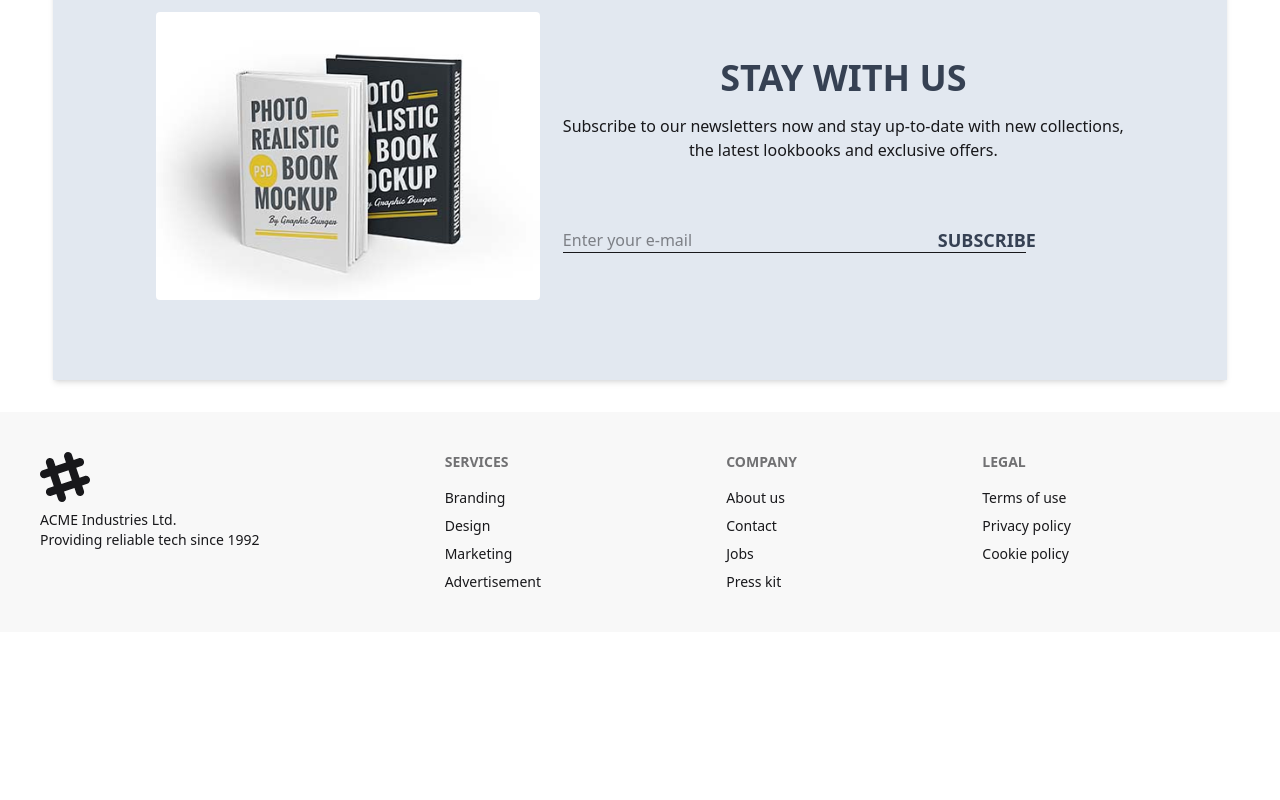
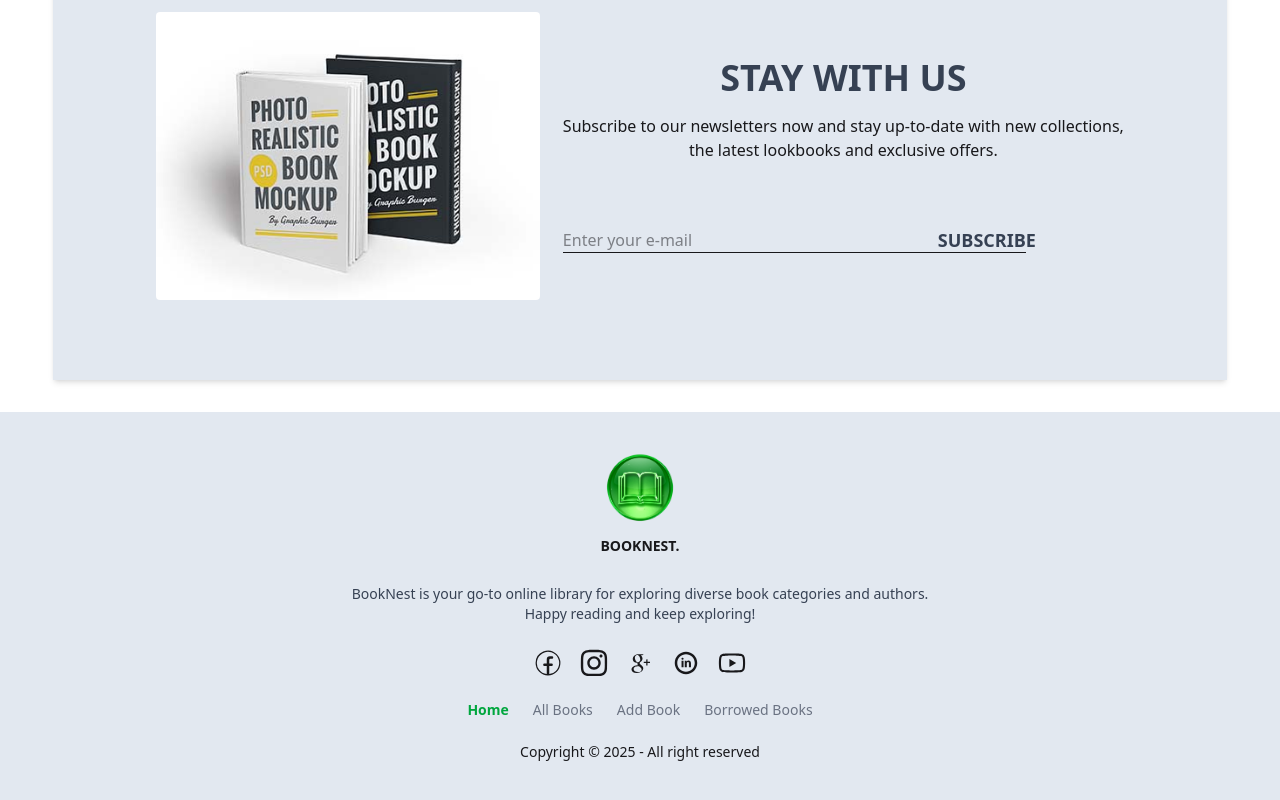
Before and after one commit to atik735/Library-client, a React (Vite) app: page / in a window 1280 px wide. Shown: the part 1329-2129 px from the top of the page. Before the commit the page ends 1961 px from the top, so only its background shows below. Built offline with nearby package versions, Linux system fonts and the light colour scheme; no server answers.

Commit message:
footer modified done

```diff
--- a/src/pages/Shared/Footer.jsx
+++ b/src/pages/Shared/Footer.jsx
@@ -1,46 +1,85 @@
 import React from 'react';
+import logo from '../../assets/logo.png'
+import { Link, NavLink } from 'react-router';
+import { CiFacebook } from "react-icons/ci";
+import { FaInstagram } from "react-icons/fa";
+import { TiSocialGooglePlus } from "react-icons/ti";
+import { TiSocialLinkedinCircular } from "react-icons/ti";
+import { AiOutlineYoutube } from "react-icons/ai";
+
 
 const Footer = () => {
+
+      	const links = <>
+	<li><NavLink to='/' className={({ isActive }) =>
+          isActive
+            ? "text-green-600 font-bold"
+            : "text-gray-500"
+        }
+>Home</NavLink></li>
+	<li><NavLink to='/allbooks' className={({ isActive }) =>
+          isActive
+            ? "text-green-600 font-bold"
+            : "text-gray-500"
+        }
+>All Books</NavLink></li>
+
+	<li><NavLink to='/addbook' className={({ isActive }) =>
+          isActive
+            ? "text-green-600 font-bold"
+            : "text-gray-500"
+        }
+>Add Book</NavLink></li>
+
+	<li><NavLink to={`/borrowedBooks`} className={({ isActive }) =>
+          isActive
+            ? "text-green-600 font-bold"
+            : "text-gray-500"
+        }
+>Borrowed Books </NavLink></li>
+
+</>
     return (
-<footer className="footer sm:footer-horizontal bg-base-200 text-base-content p-10">
-  <aside>
-    <svg
-      width="50"
-      height="50"
-      viewBox="0 0 24 24"
-      xmlns="http://www.w3.org/2000/svg"
-      fillRule="evenodd"
-      clipRule="evenodd"
-      className="fill-current">
-      <path
-        d="M22.672 15.226l-2.432.811.841 2.515c.33 1.019-.209 2.127-1.23 2.456-1.15.325-2.148-.321-2.463-1.226l-.84-2.518-5.013 1.677.84 2.517c.391 1.203-.434 2.542-1.831 2.542-.88 0-1.601-.564-1.86-1.314l-.842-2.516-2.431.809c-1.135.328-2.145-.317-2.463-1.229-.329-1.018.211-2.127 1.231-2.456l2.432-.809-1.621-4.823-2.432.808c-1.355.384-2.558-.59-2.558-1.839 0-.817.509-1.582 1.327-1.846l2.433-.809-.842-2.515c-.33-1.02.211-2.129 1.232-2.458 1.02-.329 2.13.209 2.461 1.229l.842 2.515 5.011-1.677-.839-2.517c-.403-1.238.484-2.553 1.843-2.553.819 0 1.585.509 1.85 1.326l.841 2.517 2.431-.81c1.02-.33 2.131.211 2.461 1.229.332 1.018-.21 2.126-1.23 2.456l-2.433.809 1.622 4.823 2.433-.809c1.242-.401 2.557.484 2.557 1.838 0 .819-.51 1.583-1.328 1.847m-8.992-6.428l-5.01 1.675 1.619 4.828 5.011-1.674-1.62-4.829z"></path>
-    </svg>
-    <p>
-      ACME Industries Ltd.
-      <br />
-      Providing reliable tech since 1992
+<footer className="footer footer-horizontal gap-y-0 footer-center bg-slate-200 p-10 space-y-2">
+  <aside className='space-y-1'>
+  <img className='w-18' src={logo} alt="" />
+    <p className="font-bold">
+      BOOKNEST.
+      </p>
+      <p className='text-gray-700 py-4'>
+BookNest is your go-to online library for exploring diverse book categories and authors. <br />
+Happy reading and keep exploring!
     </p>
   </aside>
-  <nav>
-    <h6 className="footer-title">Services</h6>
-    <a className="link link-hover">Branding</a>
-    <a className="link link-hover">Design</a>
-    <a className="link link-hover">Marketing</a>
-    <a className="link link-hover">Advertisement</a>
+    <nav>
+    <div className="grid grid-flow-col gap-4 ">
+      <Link className='hover:text-green-600' to={"https://www.facebook.com/ki.korbi.id.diye"}>
+      <CiFacebook size={30}/>
+      </Link>
+      <Link className='hover:text-green-600' to={"https://www.instagram.com/atik_h35/"}>
+<FaInstagram size={30}/>
+      </Link>
+      <Link className='hover:text-green-600' to={"https://www.google.com/"}>
+<TiSocialGooglePlus size={30}/>
+      </Link>
+      <Link className='hover:text-green-600' to={"https://www.linkedin.com/"}>
+<TiSocialLinkedinCircular size={30}/>
+      </Link>
+      <Link className='hover:text-green-600' to={"https://www.youtube.com/"}>
+<AiOutlineYoutube size={30}/>
+      </Link>
+    </div>
   </nav>
   <nav>
-    <h6 className="footer-title">Company</h6>
-    <a className="link link-hover">About us</a>
-    <a className="link link-hover">Contact</a>
-    <a className="link link-hover">Jobs</a>
-    <a className="link link-hover">Press kit</a>
+    <div className="grid grid-flow-col gap-4">
+  <div className="navbar-center hidden lg:flex">
+    <ul className="menu menu-horizontal px-1">
+      {links}
+    </ul>
+  </div>
+    </div>
   </nav>
-  <nav>
-    <h6 className="footer-title">Legal</h6>
-    <a className="link link-hover">Terms of use</a>
-    <a className="link link-hover">Privacy policy</a>
-    <a className="link link-hover">Cookie policy</a>
-  </nav>
+      <p>Copyright © {new Date().getFullYear()} - All right reserved</p>
 </footer>
     );
 };
```
